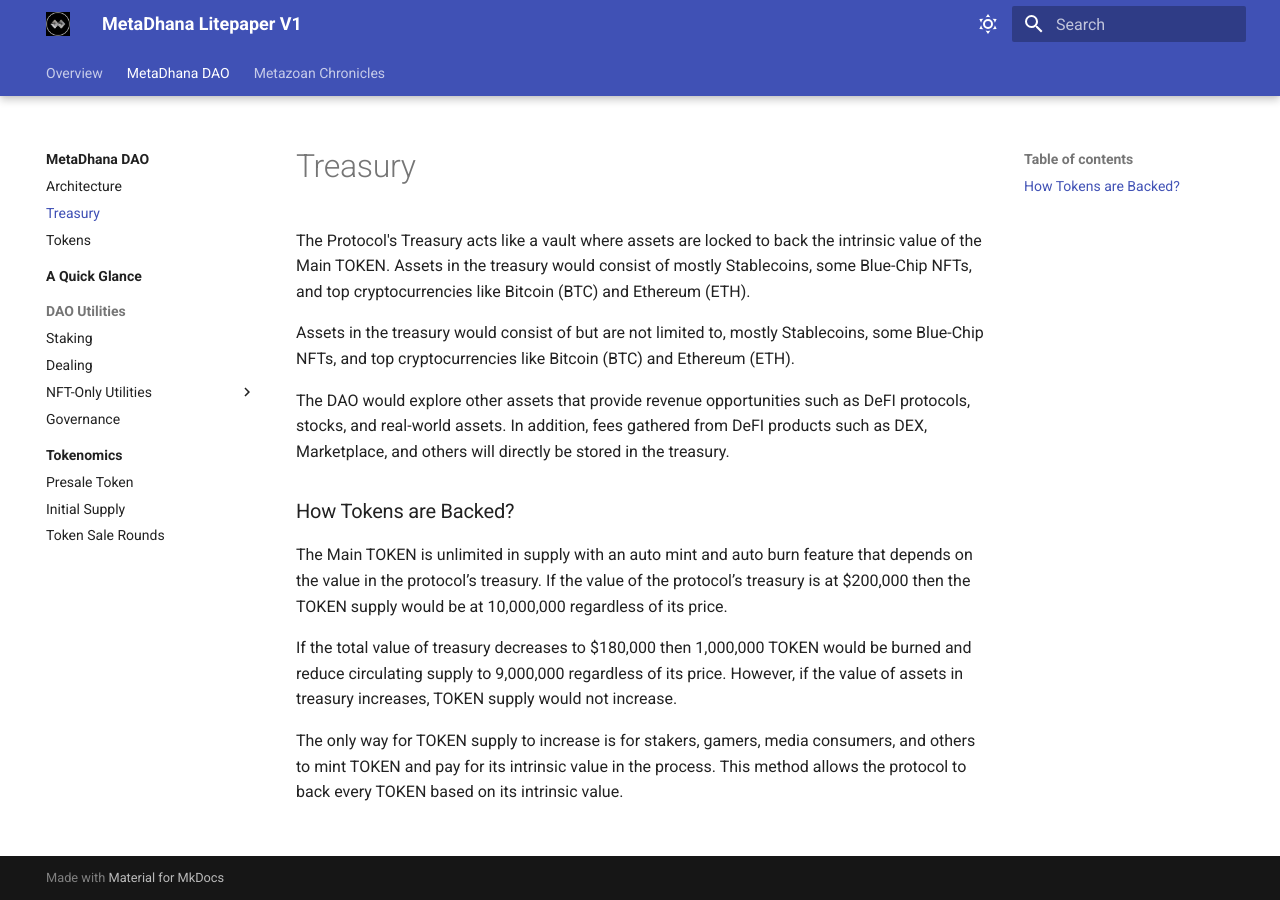
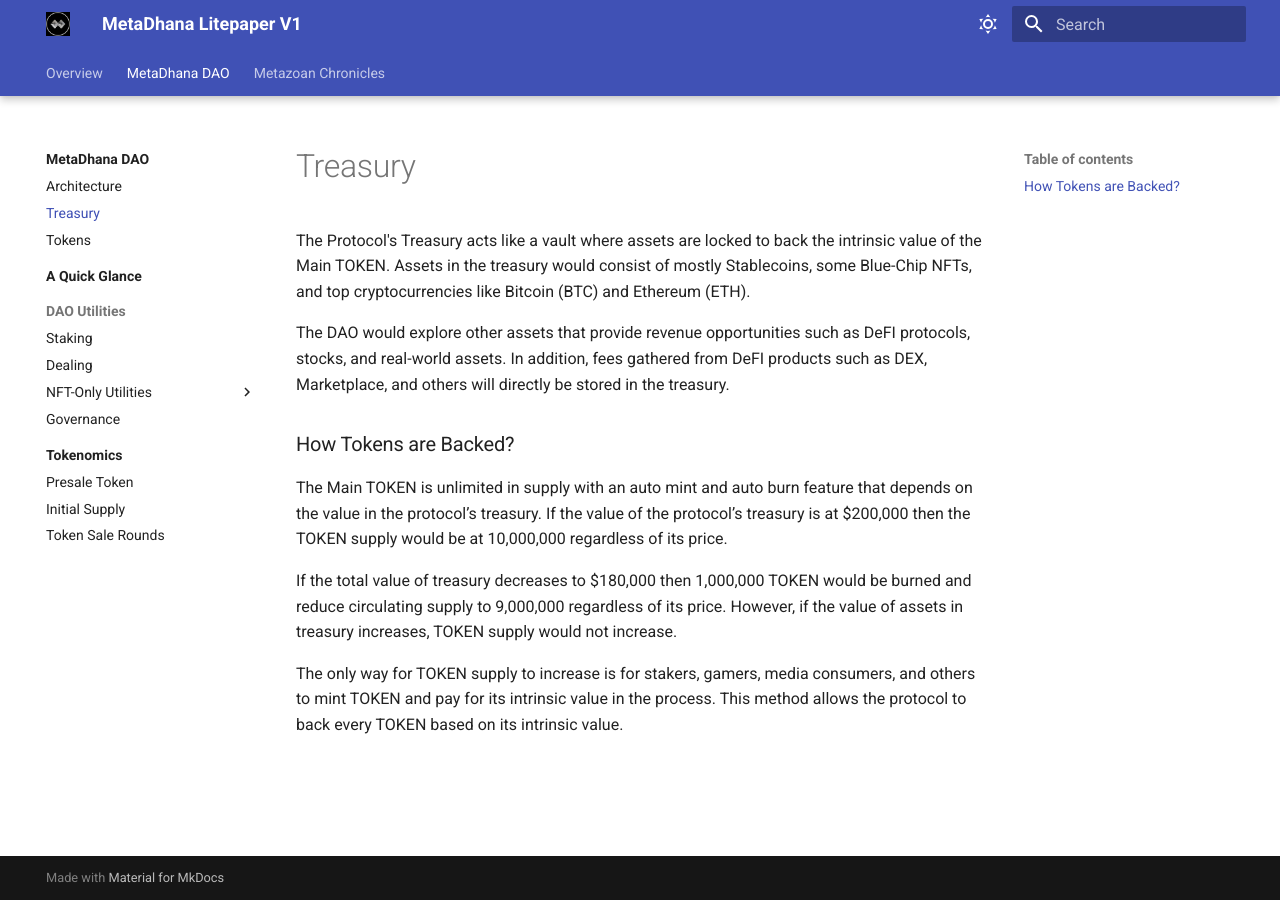
Before and after one commit to AshtreeBV/metazoan-whitepaper, an MkDocs documentation site: the page built from docs/dao/treasury.md, in a window 1280 px wide. Built offline with MkDocs 1.6.1 and Material for MkDocs 9.7.7, drawn with Linux system fonts in a browser that asks for light colours.

Commit message:
fixed treasury

```diff
--- a/docs/dao/treasury.md
+++ b/docs/dao/treasury.md
@@ -1,8 +1,6 @@
 # Treasury
 
 The Protocol's Treasury acts like a vault where assets are locked to back the intrinsic value of the Main TOKEN. Assets in the treasury would consist of mostly Stablecoins, some Blue-Chip NFTs, and top cryptocurrencies like Bitcoin (BTC) and Ethereum (ETH).
-
-Assets in the treasury would consist of but are not limited to, mostly Stablecoins, some Blue-Chip NFTs, and top cryptocurrencies like Bitcoin (BTC) and Ethereum (ETH).
 
 The DAO would explore other assets that provide revenue opportunities such as DeFI protocols, stocks, and real-world assets. In addition, fees gathered from DeFI products such as DEX, Marketplace, and others will directly be stored in the treasury.
 
```
